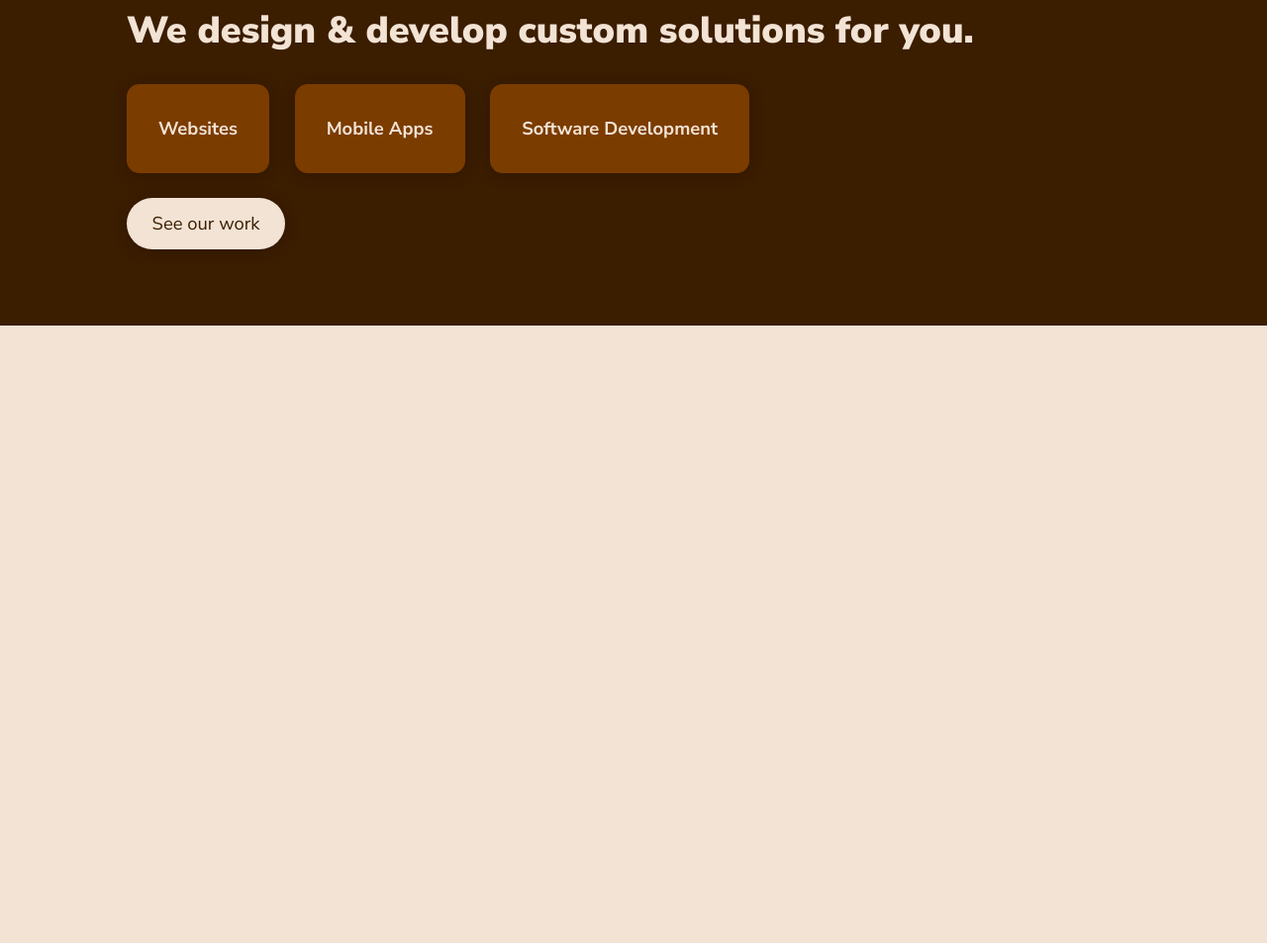
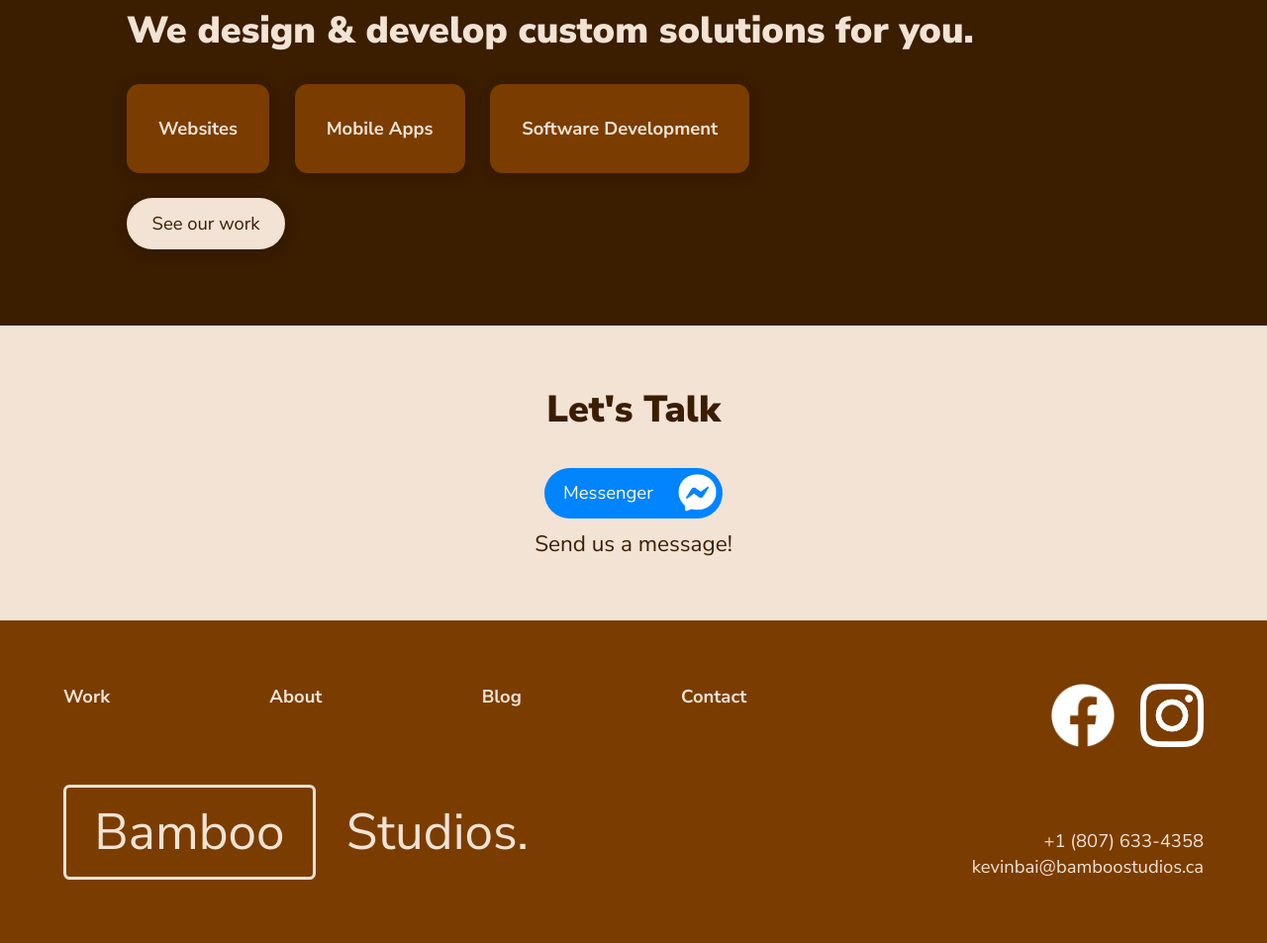
Before and after one commit to kevinbai0/Bamboo-Studios, a Gatsby site: page / in a window 1280 px wide. Shown: the part 874-1827 px from the top of the page at 99% size. Before the commit the page ends 1203 px from the top, so only its background shows below. Built offline with nearby package versions, Linux system fonts and the light colour scheme; Gatsby itself is replaced by a stand-in of ours.

Commit message:
Finished contact section of landing page and added footer

```diff
--- a/gatsby-config.js
+++ b/gatsby-config.js
@@ -19,11 +19,11 @@ module.exports = {
     {
       resolve: `gatsby-plugin-manifest`,
       options: {
-        name: `gatsby-starter-default`,
+        name: `Bamboo Studios`,
         short_name: `starter`,
         start_url: `/`,
-        background_color: `#663399`,
-        theme_color: `#663399`,
+        background_color: `#F2E3D4`,
+        theme_color: `#7B3C00`,
         display: `minimal-ui`,
         icon: `src/images/logo.png`, // This path is relative to the root of the site.
       },
--- /dev/null
+++ b/src/components/custom/MessengerButton.js
@@ -0,0 +1,52 @@
+import React from "react";
+import styled from "styled-components";
+import * as theme from "../../utils/theme";
+import { useStaticQuery, graphql } from "gatsby";
+import Img from "gatsby-image";
+
+const Container = styled(theme.StyledLink)`
+    background-color: #0084ff;
+    display: flex;
+    justify-content: space-between;
+    align-items: center;
+    border-radius: 10vw;
+    padding: 0.75vw 0 0.75vw 4vw;
+    @media only screen and (min-width: 600px) {
+        padding: 0.5vw 0 0.5vw 1.5vw;
+    }
+`;
+
+const TextComponent = styled(theme.ResponsiveText)`
+    color: white;
+`;
+
+const Icon = styled(Img)`
+    width: 6vw;
+    margin: 0 1vw 0 4vw;
+
+    @media only screen and (min-width: 600px) {
+        margin: 0 0.5vw 0 2vw;
+        width: 3vw;
+    }
+`;
+
+export default function MessengerButton() {
+    const data = useStaticQuery(graphql`
+    query {
+      placeholderImage: file(relativePath: { eq: "messenger-icon.png" }) {
+        childImageSharp {
+          fluid(maxWidth: 300) {
+            ...GatsbyImageSharpFluid
+          }
+        }
+      }
+    }
+  `);
+
+    return (
+        <Container as={"a"} href="https://m.me/bamboostudiosdesign" target="_blank">
+            <TextComponent>Messenger</TextComponent>
+            <Icon as={Img} fluid={data.placeholderImage.childImageSharp.fluid} />
+        </Container>
+    )
+}
--- a/src/components/logo-title.js
+++ b/src/components/custom/logo-title-fixed.js
@@ -1,39 +1,26 @@
 import React from "react";
 import styled from "styled-components";
-import * as theme from "../utils/theme";
+import * as theme from "../../utils/theme";
 const Container = styled.div`
     display: flex;
+    ${props => props.custom && props.custom}
 `;
 
 const TextElement = styled.span`
-    padding: 4vw 4.8vw;
-    font-size: 7vw;
+    padding: 20px 40px;
+    font-size: 30px;
     color: ${props => props.isLight ? theme.colors.lightColor : theme.colors.darkColor};
     border: 3px solid transparent;
-    @media only screen and (min-width: 600px) {
-        padding: 2.5vw 3vw;
-        font-size: 4vw;
-    }
-    @media only screen and (min-width: 900px) {
-        padding: 2.5vw 2.2vw;
-        font-size: 4vw;
-    }
 `;
 
 const BorderedElement = styled(TextElement)`
     border: 3px solid ${props => props.isLight ? theme.colors.lightColor : theme.colors.darkColor};
-    border-radius: 1vw;
-    @media only screen and (min-width: 600px) {
-        border-radius: 0.75vw;
-    }
-    @media only screen and (min-width: 900px) {
-        border-radius: 0.5vw;
-    }
+    border-radius: 5px;
 `;
 
-export default function LogoTitle({isLight}) {
+export default function LogoTitleFixed({isLight, custom}) {
     return (
-        <Container>
+        <Container className={"logo-title"} custom={custom}>
             <BorderedElement isLight={isLight}>Bamboo</BorderedElement>
             <TextElement isLight={isLight}>Studios.</TextElement>
         </Container>
--- /dev/null
+++ b/src/components/custom/logo-title.js
@@ -0,0 +1,42 @@
+import React from "react";
+import styled from "styled-components";
+import * as theme from "../../utils/theme";
+const Container = styled.div`
+    display: flex;
+    ${props => props.custom && props.custom}
+`;
+
+const TextElement = styled.span`
+    padding: 2vw 4vw;
+    font-size: 7vw;
+    color: ${props => props.isLight ? theme.colors.lightColor : theme.colors.darkColor};
+    border: 3px solid transparent;
+    @media only screen and (min-width: 600px) {
+        padding: 2.5vw 3vw;
+        font-size: 4vw;
+    }
+    @media only screen and (min-width: 900px) {
+        padding: 2.5vw 2.2vw;
+        font-size: 4vw;
+    }
+`;
+
+const BorderedElement = styled(TextElement)`
+    border: 3px solid ${props => props.isLight ? theme.colors.lightColor : theme.colors.darkColor};
+    border-radius: 1vw;
+    @media only screen and (min-width: 600px) {
+        border-radius: 0.75vw;
+    }
+    @media only screen and (min-width: 900px) {
+        border-radius: 0.5vw;
+    }
+`;
+
+export default function LogoTitle({isLight, custom}) {
+    return (
+        <Container className={"logo-title"} custom={custom}>
+            <BorderedElement isLight={isLight}>Bamboo</BorderedElement>
+            <TextElement isLight={isLight}>Studios.</TextElement>
+        </Container>
+    );
+}
--- /dev/null
+++ b/src/components/footer.js
@@ -0,0 +1,115 @@
+import React from "react";
+import styled from "styled-components";
+import * as theme from "../utils/theme";
+import LogoTitle from "./custom/logo-title";
+import Img from "gatsby-image";
+import { useStaticQuery, graphql } from "gatsby";
+const mobileWidth = 750;
+
+const Container = styled.footer`
+    background-color: ${theme.colors.tintColor};
+    display: grid;
+    grid-template-rows: auto auto auto;
+    grid-template-columns: auto auto;
+    padding: 10vw;
+    grid-gap: 3vw;
+
+    @media only screen and (min-width: ${mobileWidth}px) {
+        grid-template-rows: auto auto;
+        padding: 5vw;
+    }
+`;
+
+const LinksContainer = styled.div`
+    grid-row: 1/3;
+    display: flex;
+    flex-direction: column;
+    justify-content: space-between;
+    @media only screen and (min-width: ${mobileWidth}px) {
+        grid-row: 1/2;
+        flex-direction: row;
+    }
+`;
+
+const SocialContainer = styled.div`
+    display: flex;
+    justify-content: flex-end;
+    justify-self: end;
+`;
+
+const ContactContainer = styled.div`
+    display: flex;
+    flex-direction: column;
+    justify-self: end;
+    text-align: right;
+    align-self: end;
+    @media only screen and (min-width: ${mobileWidth}px) {
+        grid-column: 2/3;
+    }
+`;
+
+const CustomLink = styled(theme.StyledLink)`
+    color: ${theme.colors.lightColor};
+    font-weight: 700;
+`;
+
+const Icon = styled(Img)`
+    width: 10vw;
+    height: 10vw;
+    margin: 0 0 0 2vw;
+
+    @media only screen and (min-width: ${mobileWidth}px) {
+        width: 5vw;
+        height: 5vw;
+    }
+`;
+
+const ContactLink = styled(theme.StyledExternalLink)`
+    color: ${theme.colors.lightColor};
+`;
+
+export default function Footer() {
+    const data = useStaticQuery(graphql`
+    query {
+      facebook: file(relativePath: { eq: "facebook-icon.png" }) {
+        childImageSharp {
+          fluid(maxWidth: 300) {
+            ...GatsbyImageSharpFluid
+          }
+        }
+      }
+      instagram: file(relativePath: { eq: "instagram-icon.png" }) {
+        childImageSharp {
+          fluid(maxWidth: 300) {
+            ...GatsbyImageSharpFluid
+          }
+        }
+      }
+    }
+  `);
+    return (
+        <Container>
+            <LinksContainer>
+                <theme.ResponsiveText as={CustomLink} to={"/work"}>Work</theme.ResponsiveText>
+                <theme.ResponsiveText as={CustomLink} to={"/about"}>About</theme.ResponsiveText>
+                <theme.ResponsiveText as={CustomLink} to={"/blog"}>Blog</theme.ResponsiveText>
+                <theme.ResponsiveText as={CustomLink} to={"/contact"}>Contact</theme.ResponsiveText>
+            </LinksContainer>
+            <SocialContainer>
+                <Icon as={Img} fluid={data.facebook.childImageSharp.fluid} />
+                <Icon as={Img} fluid={data.instagram.childImageSharp.fluid} />
+            </SocialContainer>
+            <ContactContainer>
+                <theme.ResponsiveText as={ContactLink} href={"tel:+18076334358"}>+1 (807) 633-4358</theme.ResponsiveText>
+                <theme.ResponsiveText as={ContactLink} href="mailto:kevinbai@bamboostudios.ca">kevinbai@bamboostudios.ca</theme.ResponsiveText>
+            </ContactContainer>
+            <LogoTitle isLight={true} custom={`
+                grid-column: 1/3;
+                @media only screen and (min-width: ${mobileWidth}px) {
+                    grid-column: 1/2;
+                    grid-row: 2/3;
+                }
+            `}/>
+        </Container>
+    );
+}
--- a/src/components/layout.js
+++ b/src/components/layout.js
@@ -11,6 +11,7 @@ import { useStaticQuery, graphql } from "gatsby"
 
 import Header from "./header"
 import "./layout.css"
+import Footer from "./footer";
 
 const Layout = ({ children }) => {
   const data = useStaticQuery(graphql`
@@ -28,9 +29,7 @@ const Layout = ({ children }) => {
       <Header siteTitle={data.site.siteMetadata.title} />
       <div>
         <main>{children}</main>
-        <footer>
-
-        </footer>
+        <Footer />
       </div>
     </>
   );
--- a/src/pages/index.js
+++ b/src/pages/index.js
@@ -8,9 +8,10 @@ import * as theme from "../utils/theme";
 
 import LabelButton from "../components/custom/LabelButton";
 
-import { LandingContainer, TitleTagline, Subline, SecondaryContainer, SecondLandingHeader, ButtonsContainer, ContactContainer } from "../styled-components/landing-components";
+import { LandingContainer, TitleTagline, Subline, SecondaryContainer, SecondLandingHeader, ButtonsContainer, ContactContainer, ContactHeader, MessageLabel } from "../styled-components/landing-components";
 import DefaultButton from "../components/default-button";
-import LogoTitle from "../components/logo-title";
+import LogoTitle from "../components/custom/logo-title";
+import MessengerButton from "../components/custom/MessengerButton";
 
 const scaledMargins = `
   margin: 4vw 4vw 0 0;
@@ -83,6 +84,9 @@ const IndexPage = () => {
         />
       </SecondaryContainer>
       <ContactContainer>
+        <ContactHeader>Let's Talk</ContactHeader>
+        <MessengerButton />
+        <MessageLabel baseSize={22}>Send us a message!</MessageLabel>
       </ContactContainer>
     </Layout>
   )
--- a/src/styled-components/landing-components.js
+++ b/src/styled-components/landing-components.js
@@ -13,7 +13,7 @@ export const LandingContainer = styled.div`
     padding: 0 15vw 15vw;
   }
   @media only screen and (min-width: 1200px) {
-    padding: 0 10vw 10vw;
+    padding: 0 8vw 10vw;
   }
 `;
 export const TitleTagline = styled(Tagline)`
@@ -63,5 +63,23 @@ export const ButtonsContainer = styled.div`
 `;
 
 export const ContactContainer = styled.div`
+    display: flex;
+    flex-direction: column;
+    align-items: center;
+`;
 
+export const ContactHeader = styled(theme.ResponsiveHeader)`
+    color: ${theme.colors.darkColor};
+    margin: 10vw 0 3vw;
+    @media only screen and (min-width: 900px) {
+        margin: 5vw 0 3vw;
+    }
 `;
+
+export const MessageLabel = styled(theme.ResponsiveText)`
+    color: ${theme.colors.darkColor};
+    margin: 1vw 0 10vw;
+    @media only screen and (min-width: 900px) {
+        margin: 1vw 0 5vw;
+    }
+`
--- a/src/utils/theme.js
+++ b/src/utils/theme.js
@@ -15,6 +15,14 @@ export const StyledLink = styled(Link)`
         opacity: 0.5;
     }
 `;
+export const StyledExternalLink = styled.a`
+    color: ${colors.darkColor};
+    text-decoration: inherit;
+    transition: all 0.2s ease;
+    &:hover, &:active {
+        opacity: 0.5;
+    }
+`;
 
 export const Tagline = styled.h1`
     line-height: 1.3;
@@ -24,9 +32,9 @@ export const Tagline = styled.h1`
 
 export const ResponsiveHeader = styled.h2`
     font-weight: 900;
-    font-size: 5vw;
+    font-size: 6vw;
     @media only screen and (min-width: 450px) {
-        font-size: 4vw;
+        font-size: 5vw;
     }
     @media only screen and (min-width: 900px) {
         font-size: calc(12px + 2vw);
```
Also changed, not shown: src/images/facebook-icon.png (added), src/images/instagram-icon.png (added), src/images/messenger-icon.png (added).
